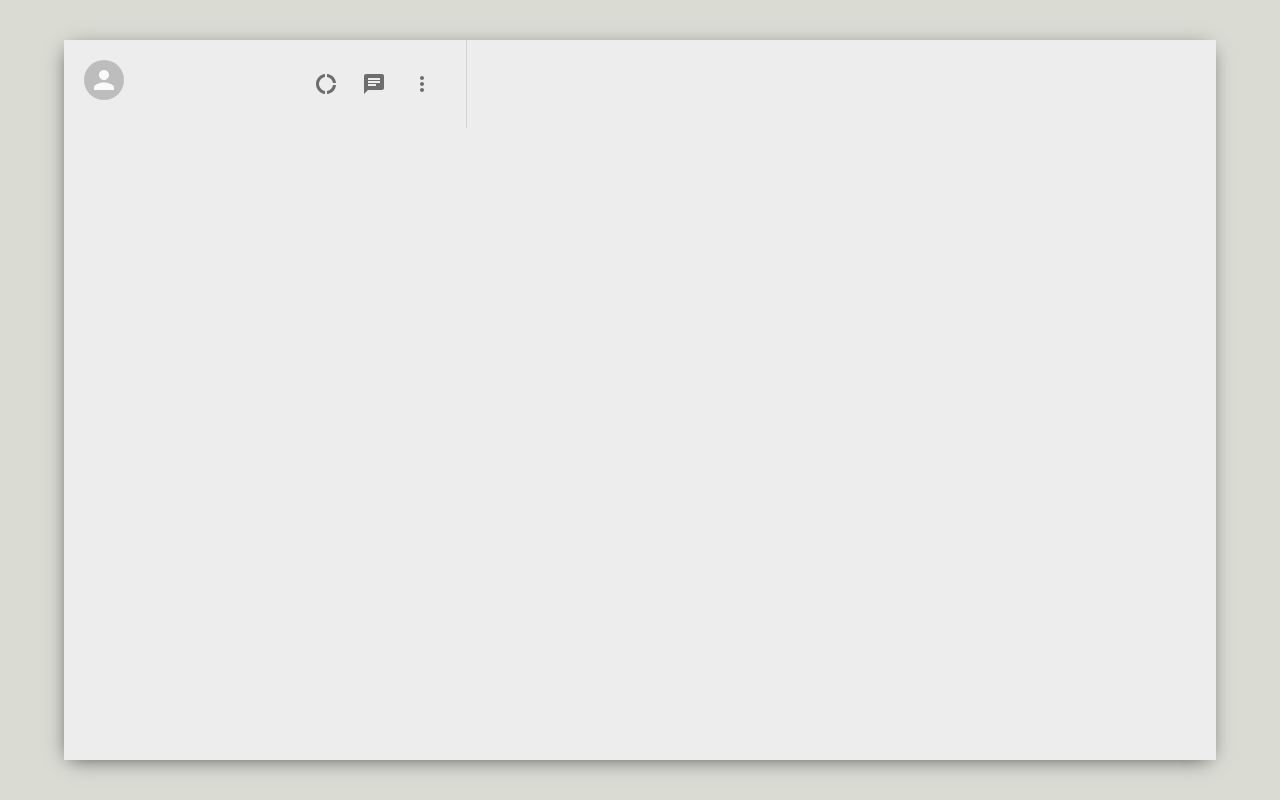
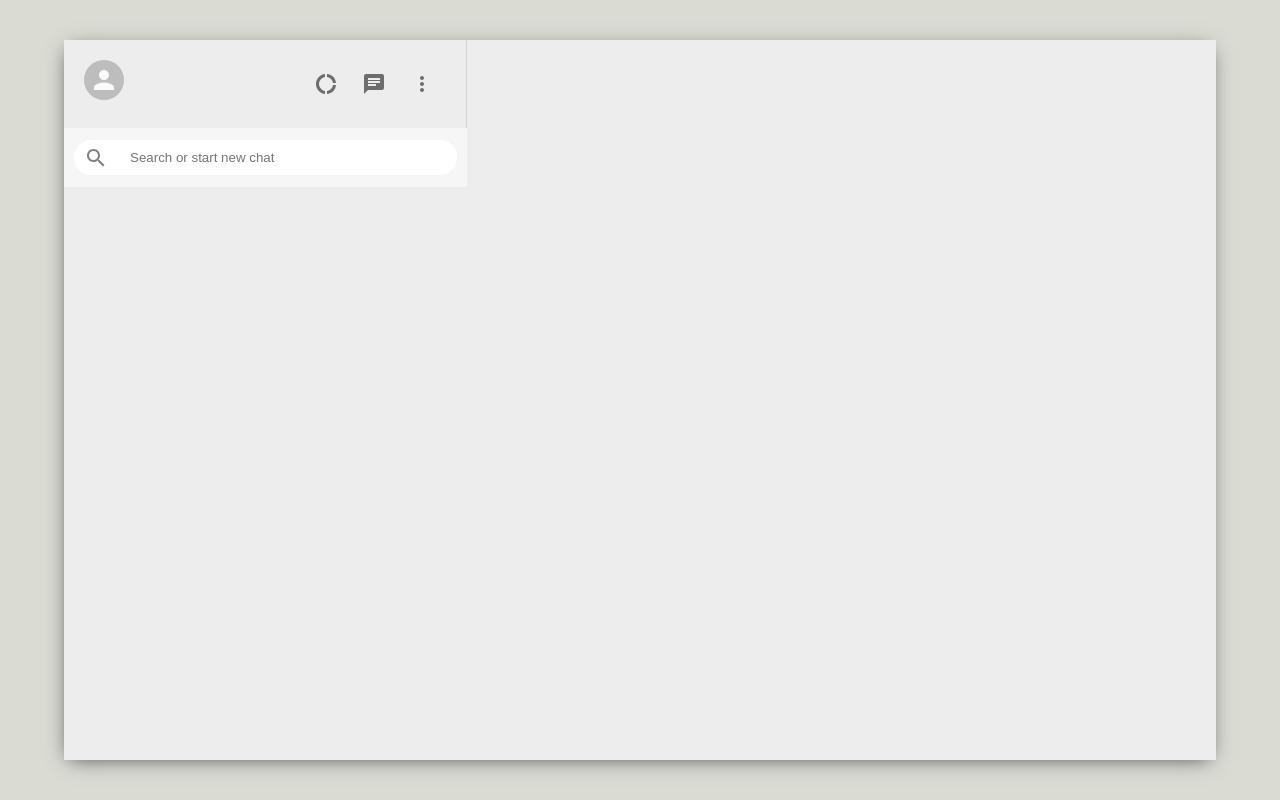
Before and after one commit to NishantRout/react_whatsapp_clone, a React (Create React App) app: page / in a window 1280 px wide. Built offline with nearby package versions, Linux system fonts and the light colour scheme.

Commit message:
sidebar search

```diff
--- a/src/components/Sidebar.js
+++ b/src/components/Sidebar.js
@@ -1,7 +1,7 @@
 import React from 'react';
 import './css/Sidebar.css';
 import { Avatar, IconButton } from '@material-ui/core';
-import { Chat, DonutLarge, MoreVert } from '@material-ui/icons';
+import { Chat, DonutLarge, MoreVert, SearchOutlined } from '@material-ui/icons';
 
 function Sidebar() {
     return (
@@ -21,7 +21,10 @@
                 </div>
             </div>
             <div className="sidebar__search">
-
+                <div className="sidebar__searchContainer">
+                    <SearchOutlined />
+                    <input type="text" placeholder="Search or start new chat" />
+                </div>
             </div>
             <div className="sidebar__charts">
 
--- a/src/components/css/Sidebar.css
+++ b/src/components/css/Sidebar.css
@@ -1,5 +1,34 @@
 .sidebar {
+    display: flex;
+    flex-direction: column;
     flex: 0.35;
+}
+
+.sidebar__search {
+    display: flex;
+    align-items: center;
+    background-color: #f6f6f6;
+    height: 39px;
+    padding: 10px;
+}
+
+.sidebar__searchContainer {
+    display: flex;
+    align-items: center;
+    background-color: white;
+    width: 100%;
+    height: 35px;
+    border-radius: 20px;
+}
+
+.sidebar__searchContainer > .MuiSvgIcon-root {
+    color: gray;
+    padding: 10px;
+}
+
+.sidebar__searchContainer > input {
+    border: none;
+    margin-left: 10px;
 }
 
 .sidebar__header {
@@ -15,3 +44,8 @@
     justify-content: space-between;
     min-width: 10vh;
 }
+
+.sidebar__headerRight > .MuiSvgIcon-root {
+    margin-right: 2vw;
+    font-size: 24px !important;
+}
```
